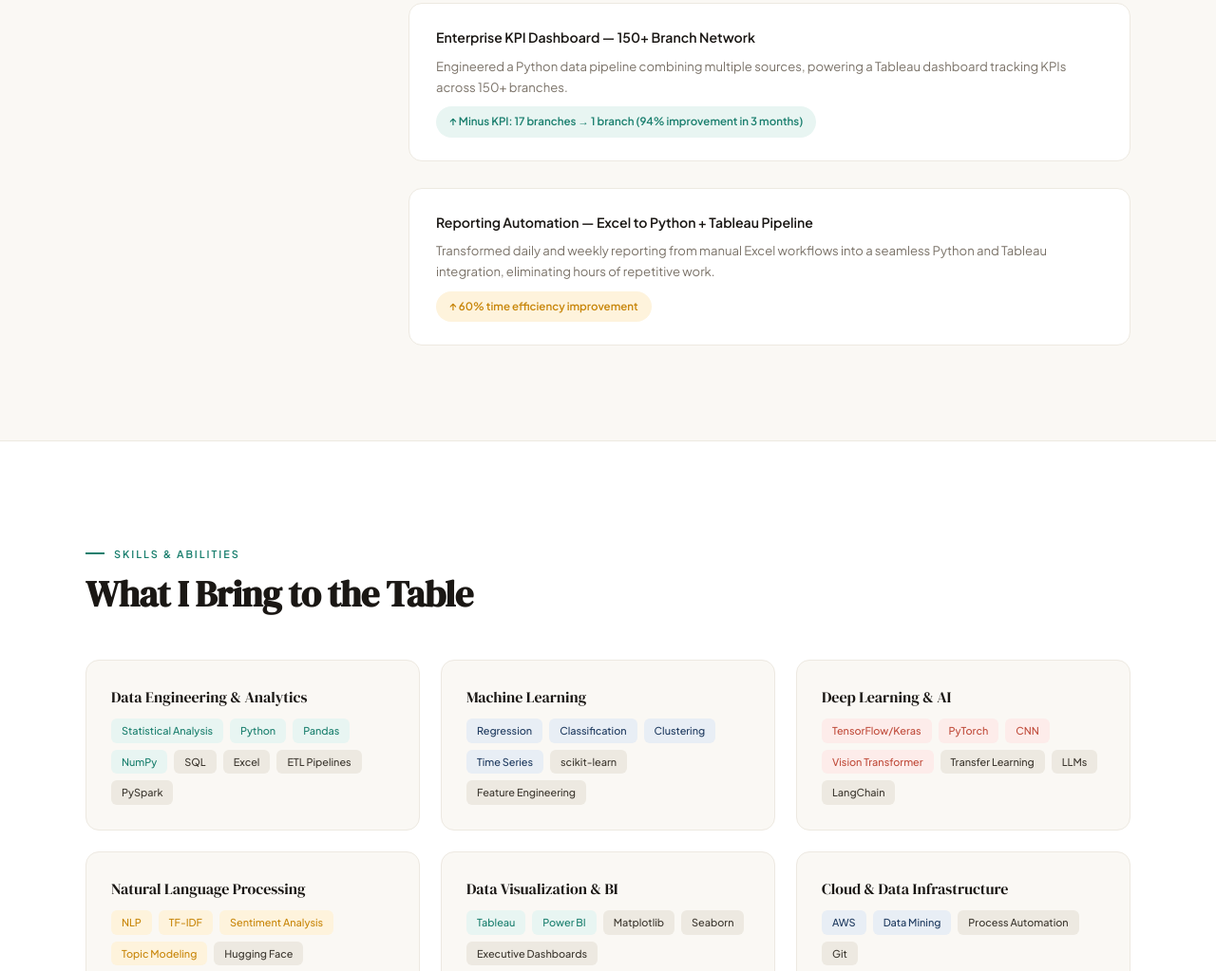
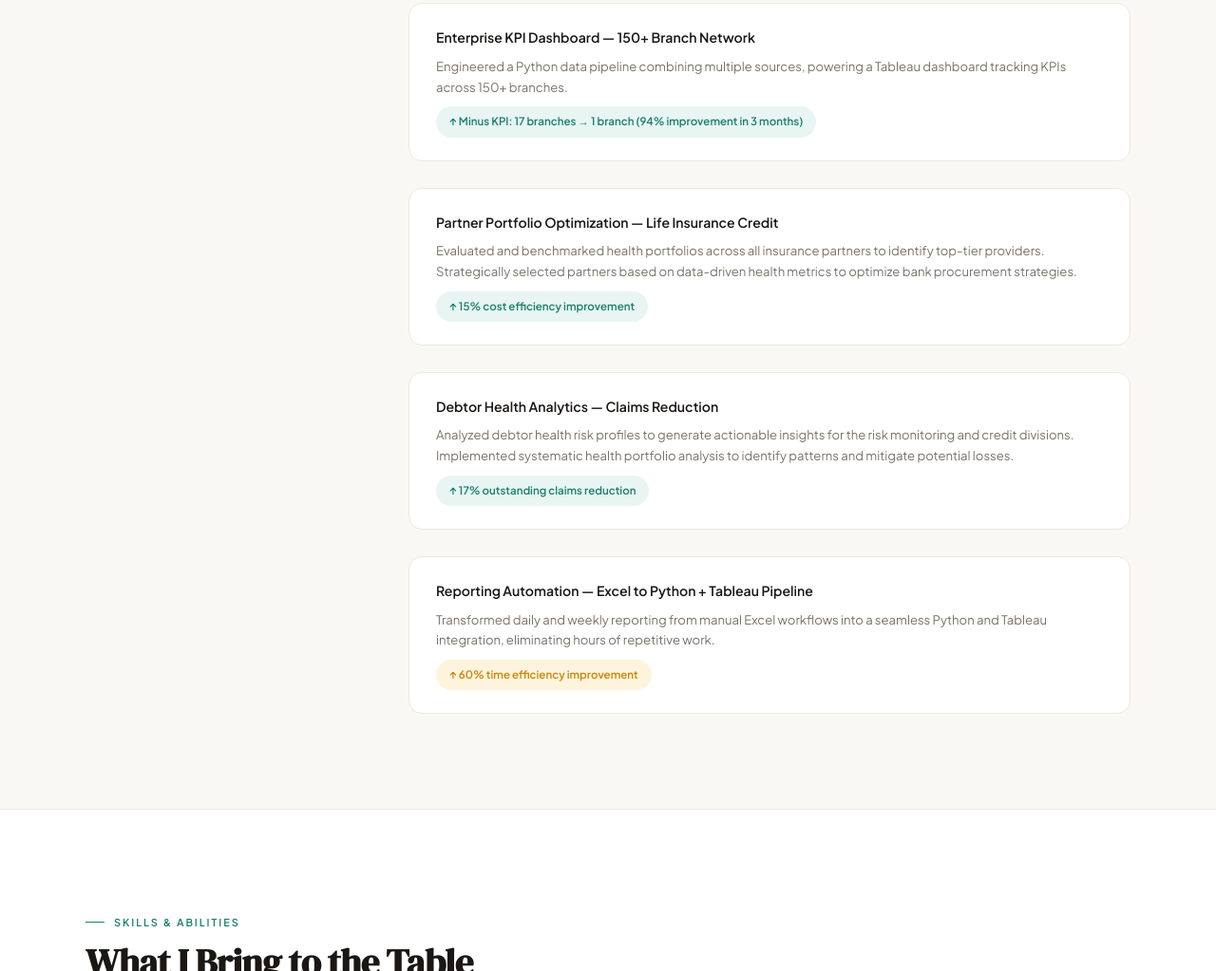
Before and after one commit to ghanysalam/Ghany-Portfolio, a plain HTML site: page index.html in a window 1280 px wide. Shown: the part 2275-3298 px from the top of the page at 95% size. Drawn offline with Linux system fonts and the light colour scheme.

Commit message:
update task in work exp

```diff
--- a/index.html
+++ b/index.html
@@ -174,6 +174,20 @@
             </div>
           </div>
           <div class="exp-item reveal d5">
+            <div>
+              <div class="exp-item-title">Partner Portfolio Optimization — Life Insurance Credit</div>
+              <div class="exp-item-desc">Evaluated and benchmarked health portfolios across all insurance partners to identify top-tier providers. Strategically selected partners based on data-driven health metrics to optimize bank procurement strategies.</div>
+              <span class="exp-metric em-teal">↑ 15% cost efficiency improvement</span>
+            </div>
+          </div>
+          <div class="exp-item reveal d6">
+            <div>
+              <div class="exp-item-title">Debtor Health Analytics — Claims Reduction</div>
+              <div class="exp-item-desc">Analyzed debtor health risk profiles to generate actionable insights for the risk monitoring and credit divisions. Implemented systematic health portfolio analysis to identify patterns and mitigate potential losses.</div>
+              <span class="exp-metric em-teal">↑ 17% outstanding claims reduction</span>
+            </div>
+          </div>
+          <div class="exp-item reveal d7">
             <div>
               <div class="exp-item-title">Reporting Automation — Excel to Python + Tableau Pipeline</div>
               <div class="exp-item-desc">Transformed daily and weekly reporting from manual Excel workflows into a seamless Python and Tableau integration, eliminating hours of repetitive work.</div>
```
